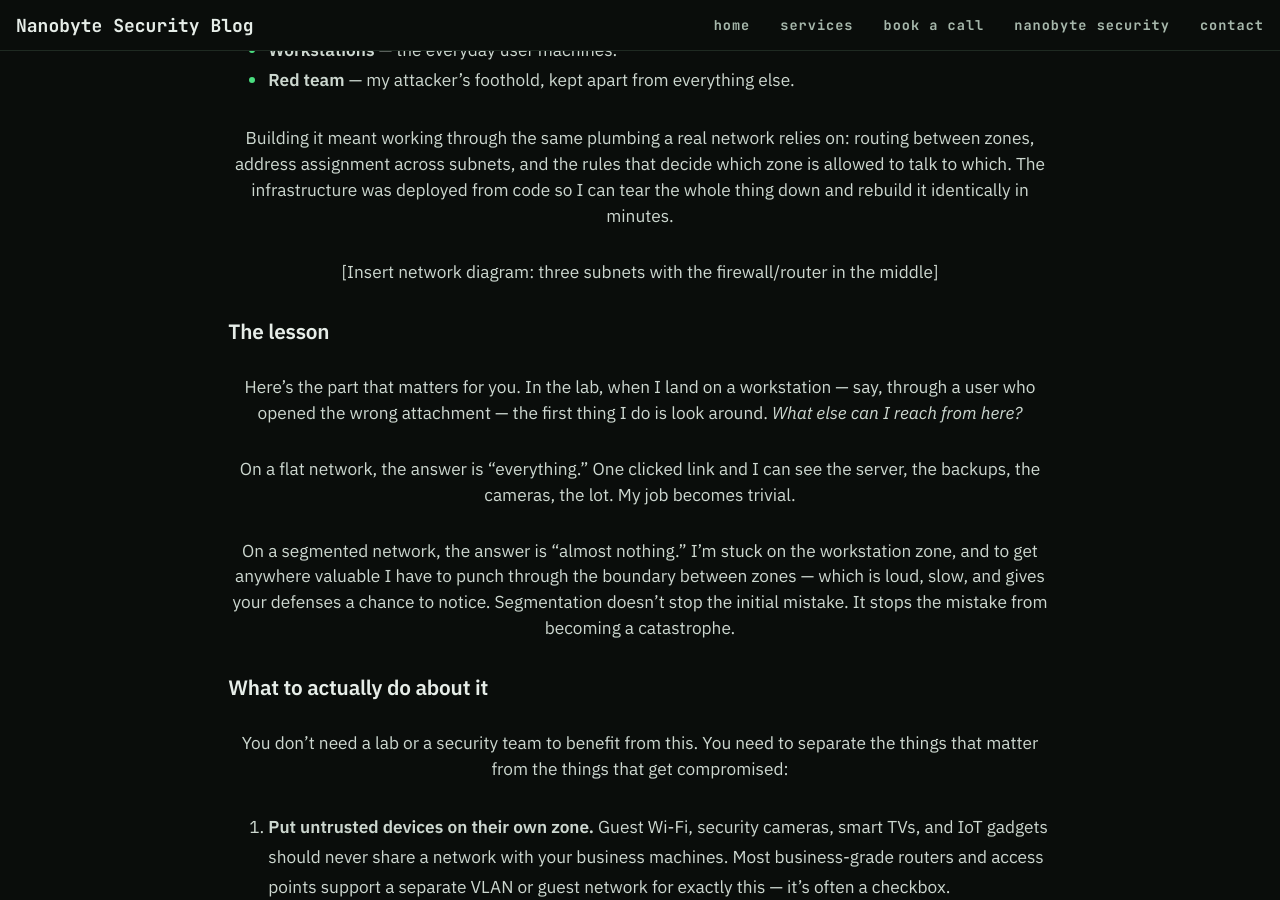
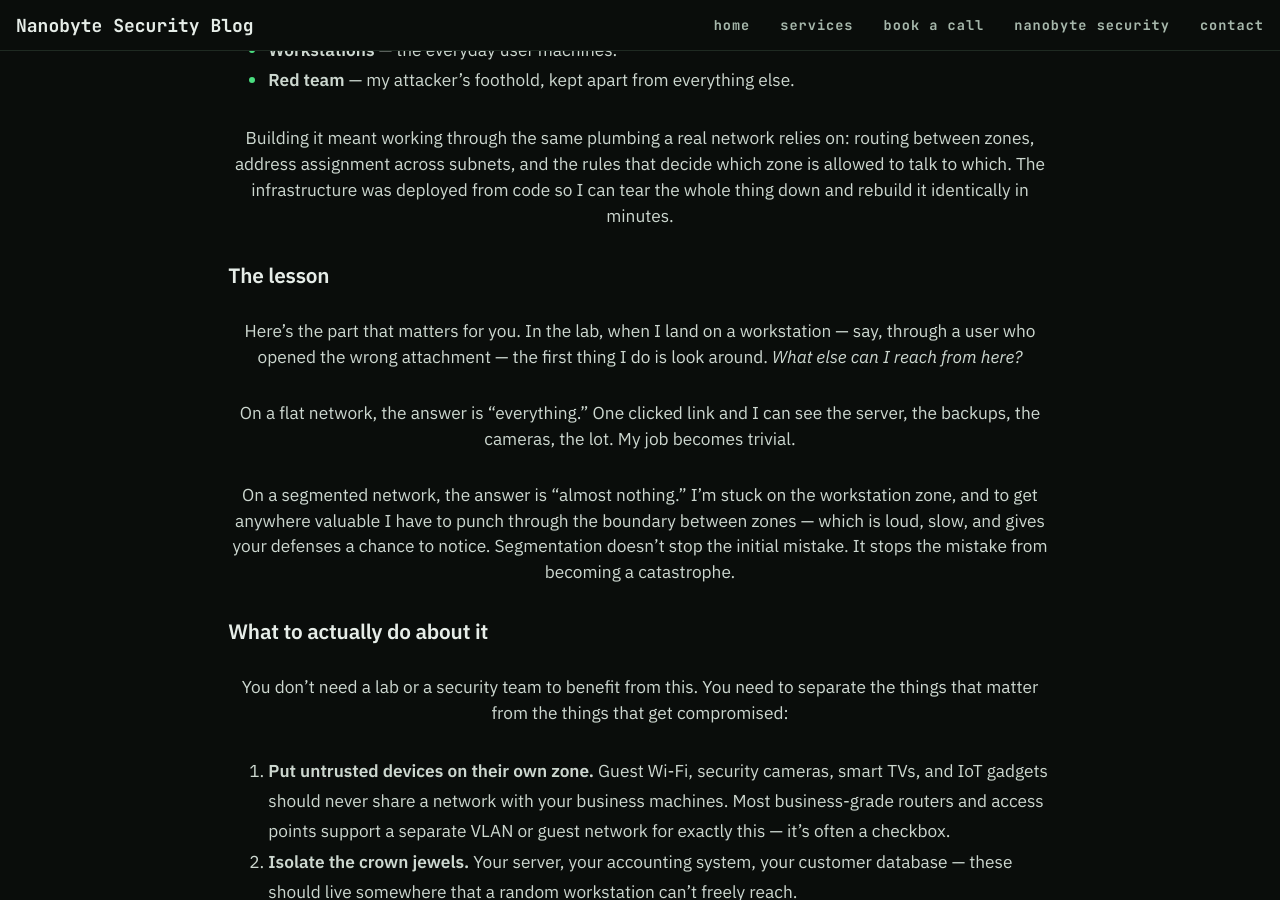
Before and after one commit to nanobyte-security/blog.nanobytesecurity.github.io, a Jekyll site: the page built from _posts/2026-09-01-i-built-an-attackers-playground.md, in a window 1280 px wide and 900 px high, scrolled down 958 px. Built offline with Jekyll 4.4.1, drawn with Linux system fonts in a browser that asks for light colours.

Commit message:
Update 2026-09-01-i-built-an-attackers-playground.md

```diff
--- a/_posts/2026-09-01-i-built-an-attackers-playground.md
+++ b/_posts/2026-09-01-i-built-an-attackers-playground.md
@@ -20,8 +20,6 @@ The lab is split into three separate zones:
 - **Red team** — my attacker's foothold, kept apart from everything else.
 
 Building it meant working through the same plumbing a real network relies on: routing between zones, address assignment across subnets, and the rules that decide which zone is allowed to talk to which. The infrastructure was deployed from code so I can tear the whole thing down and rebuild it identically in minutes.
-
-[Insert network diagram: three subnets with the firewall/router in the middle]
 
 ### The lesson
 
```
